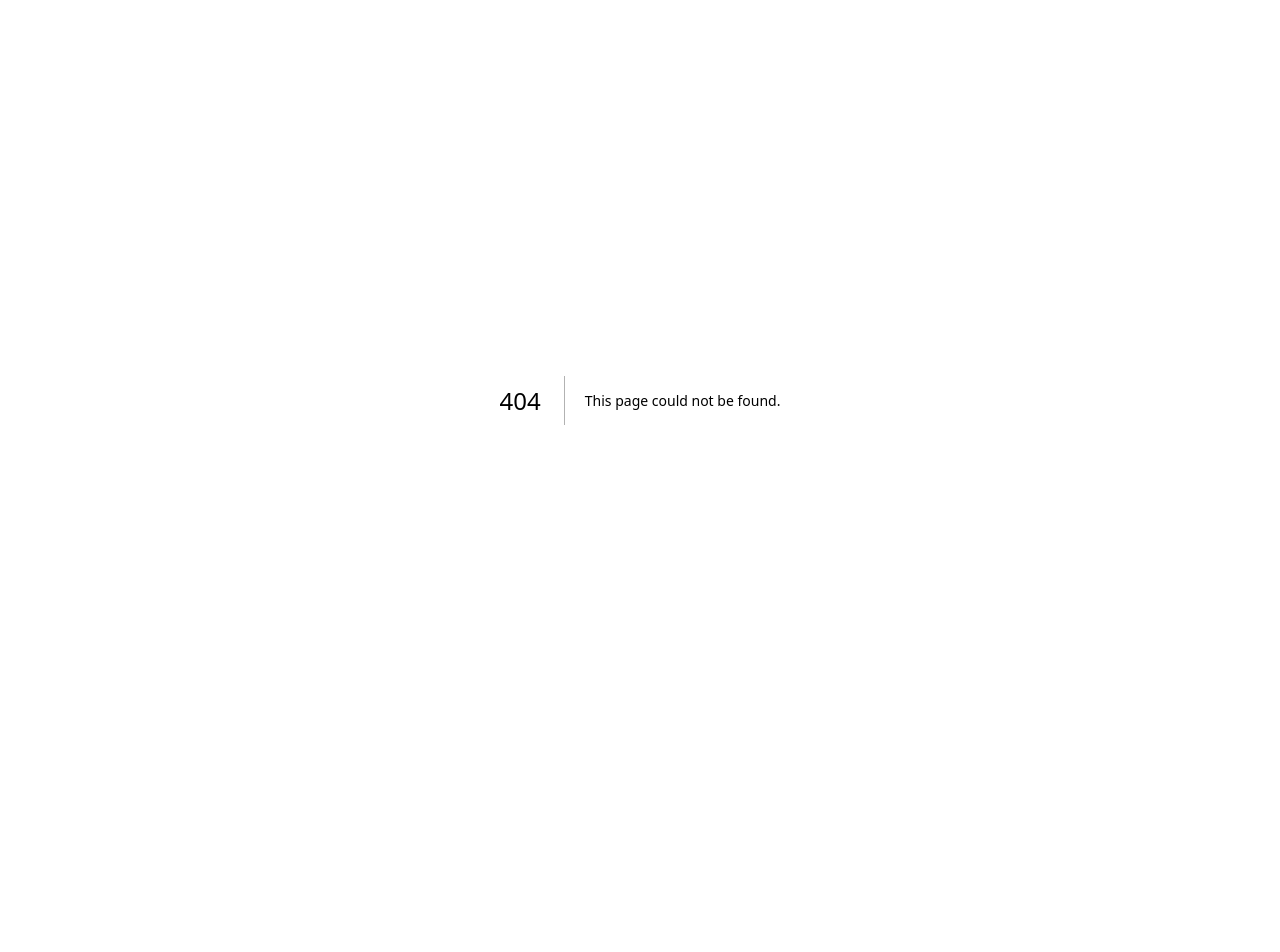
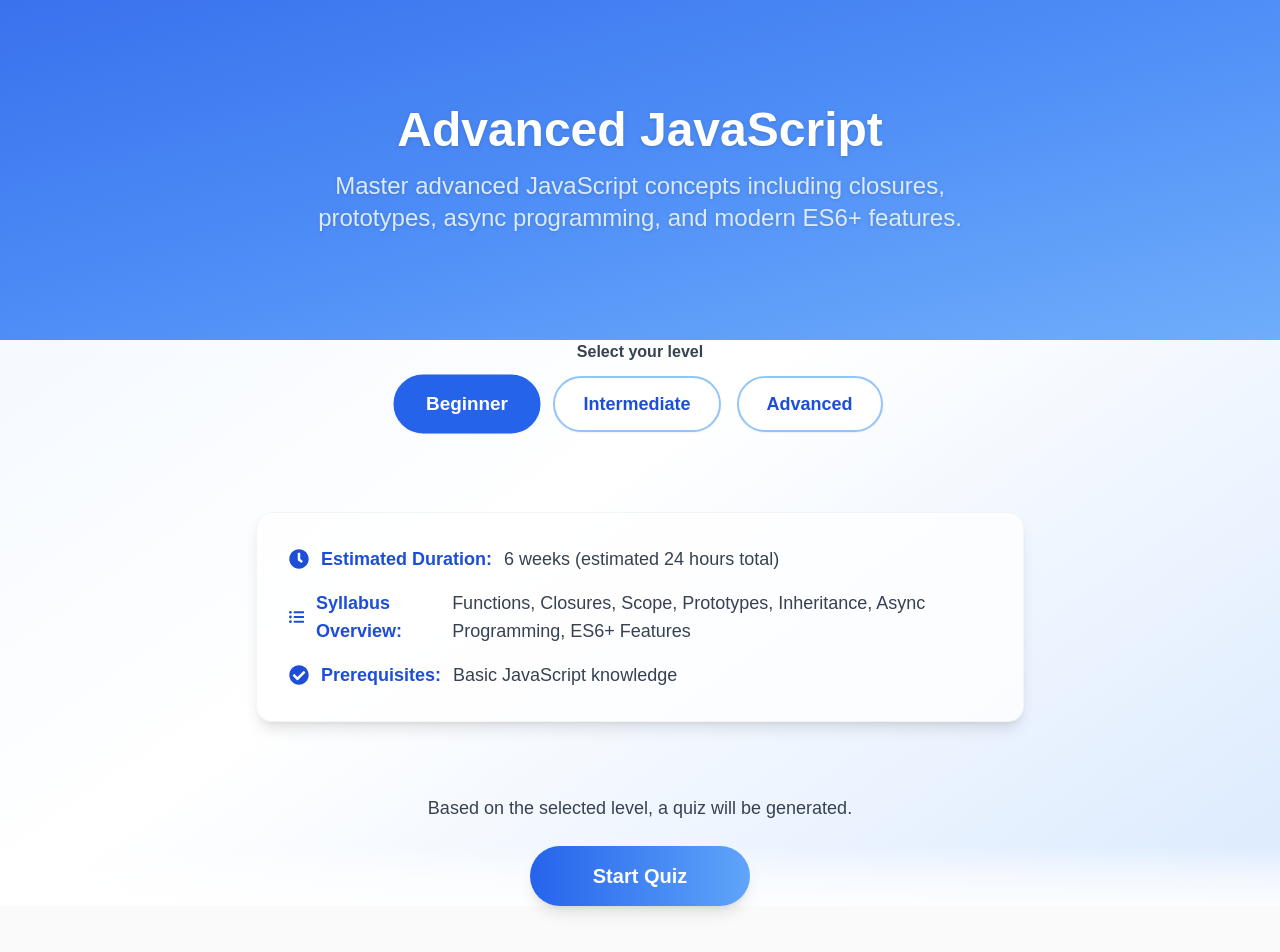
Before and after one commit to vgyanlabs/vidyut, a Next.js app: page /courses/course-1 in a window 1280 px wide. Before the commit this address had no page. Shown: the top 952 px of the page. Before the commit the page ends 800 px from the top, so only its background shows below. Built offline with nearby package versions, Linux system fonts and the light colour scheme; no server answers.

Commit message:
feature: add courses section

```diff
--- /dev/null
+++ b/app/courses/[id]/layout.jsx
@@ -0,0 +1,12 @@
+import Navbar from "@/components/Navbar";
+import Footer from "@/components/Footer";
+
+export default function CourseLayout({ children }) {
+  return (
+    <div className="min-h-screen bg-[#FAFAFA]">
+      <Navbar />
+      <main>{children}</main>
+      <Footer />
+    </div>
+  );
+}
--- /dev/null
+++ b/app/courses/[id]/page.js
@@ -0,0 +1,46 @@
+'use client';
+
+import { useState } from 'react';
+import CourseHeader from '@/components/courses/CourseHeader';
+import LevelSelector from '@/components/courses/LevelSelector';
+import CourseDetails from '@/components/courses/CourseDetails';
+import QuizStarter from '@/components/courses/QuizStarter';
+
+const MOCK_COURSE = {
+  title: 'Advanced JavaScript',
+  description:
+    'Master advanced JavaScript concepts including closures, prototypes, async programming, and modern ES6+ features.',
+  duration: '6 weeks (estimated 24 hours total)',
+  syllabus:
+    'Functions, Closures, Scope, Prototypes, Inheritance, Async Programming, ES6+ Features',
+  prerequisites: 'Basic JavaScript knowledge',
+};
+
+export default function CoursePage() {
+  const [selectedLevel, setSelectedLevel] = useState('beginner');
+
+  // In a real app, you would fetch course data and levels dynamically
+
+  const handleStartQuiz = () => {
+    // TODO: Route to quiz page for this course and level
+    alert(`Starting quiz for ${selectedLevel} level!`);
+  };
+
+  return (
+    <div className="min-h-screen w-full bg-gradient-to-br from-blue-50 via-white to-blue-100 flex flex-col">
+      <CourseHeader title={MOCK_COURSE.title} description={MOCK_COURSE.description} />
+      <main className="flex-1 w-full flex flex-col items-center px-4 pb-32 md:pb-0">
+        <LevelSelector selectedLevel={selectedLevel} onSelectLevel={setSelectedLevel} />
+        <CourseDetails
+          duration={MOCK_COURSE.duration}
+          syllabus={MOCK_COURSE.syllabus}
+          prerequisites={MOCK_COURSE.prerequisites}
+        />
+        <div className="w-full max-w-2xl mx-auto text-center mt-8">
+          <p className="mb-6 text-lg text-gray-700 font-medium">Based on the selected level, a quiz will be generated.</p>
+        </div>
+      </main>
+      <QuizStarter onStart={handleStartQuiz} disabled={false} />
+    </div>
+  );
+}
--- /dev/null
+++ b/components/courses/CourseDetails.jsx
@@ -0,0 +1,27 @@
+import { FaClock, FaListUl, FaCheckCircle } from 'react-icons/fa';
+
+export default function CourseDetails({ duration, syllabus, prerequisites }) {
+  return (
+    <section className="w-full max-w-3xl mx-auto my-10 bg-white/80 rounded-2xl shadow-lg p-8 flex flex-col md:flex-row gap-8 items-start md:items-center border border-gray-100">
+      <div className="flex-1 flex flex-col gap-4">
+        <div className="flex items-center gap-3 text-blue-700 text-lg font-semibold">
+          <FaClock className="text-xl" />
+          <span>Estimated Duration:</span>
+          <span className="font-normal text-gray-700">{duration}</span>
+        </div>
+        <div className="flex items-center gap-3 text-blue-700 text-lg font-semibold">
+          <FaListUl className="text-xl" />
+          <span>Syllabus Overview:</span>
+          <span className="font-normal text-gray-700">{syllabus}</span>
+        </div>
+        {prerequisites && (
+          <div className="flex items-center gap-3 text-blue-700 text-lg font-semibold">
+            <FaCheckCircle className="text-xl" />
+            <span>Prerequisites:</span>
+            <span className="font-normal text-gray-700">{prerequisites}</span>
+          </div>
+        )}
+      </div>
+    </section>
+  );
+}
--- /dev/null
+++ b/components/courses/CourseHeader.jsx
@@ -0,0 +1,14 @@
+export default function CourseHeader({ title, description, backgroundImage }) {
+  return (
+    <section
+      className="relative w-full min-h-[280px] md:min-h-[340px] flex flex-col justify-center items-center text-center overflow-hidden"
+      style={backgroundImage ? { backgroundImage: `url(${backgroundImage})`, backgroundSize: 'cover', backgroundPosition: 'center' } : {}}
+    >
+      <div className={`absolute inset-0 z-0 ${backgroundImage ? 'bg-black/60' : 'bg-gradient-to-br from-blue-600 via-blue-500 to-blue-400'} opacity-90`} />
+      <div className="relative z-10 max-w-3xl px-4 py-12 md:py-20">
+        <h1 className="text-4xl md:text-5xl font-extrabold text-white drop-shadow mb-4">{title}</h1>
+        <p className="text-lg md:text-2xl text-blue-100 font-medium drop-shadow max-w-2xl mx-auto">{description}</p>
+      </div>
+    </section>
+  );
+}
--- /dev/null
+++ b/components/courses/LevelSelector.jsx
@@ -0,0 +1,31 @@
+const LEVELS = [
+  { label: 'Beginner', value: 'beginner' },
+  { label: 'Intermediate', value: 'intermediate' },
+  { label: 'Advanced', value: 'advanced' },
+];
+
+export default function LevelSelector({ selectedLevel, onSelectLevel }) {
+  return (
+    <div className="w-full flex flex-col items-center mb-10">
+      <span className="text-base font-semibold text-gray-700 mb-3">Select your level</span>
+      <div className="flex gap-4 w-full justify-center">
+        {LEVELS.map((level, idx) => (
+          <button
+            key={level.value}
+            type="button"
+            className={`px-7 py-3 rounded-full border-2 text-lg font-semibold transition-all duration-200 focus:outline-none focus:ring-2 focus:ring-blue-400 focus:ring-offset-2 shadow-sm
+              ${selectedLevel === level.value
+                ? 'bg-blue-600 text-white border-blue-600 scale-105 shadow-lg'
+                : 'bg-white text-blue-700 border-blue-300 hover:bg-blue-50'}
+            `}
+            aria-pressed={selectedLevel === level.value}
+            onClick={() => onSelectLevel(level.value)}
+            style={{ minWidth: 140 }}
+          >
+            {level.label}
+          </button>
+        ))}
+      </div>
+    </div>
+  );
+}
--- /dev/null
+++ b/components/courses/QuizStarter.jsx
@@ -0,0 +1,19 @@
+export default function QuizStarter({ onStart, disabled }) {
+  return (
+    <div className="w-full flex justify-center fixed md:static bottom-0 left-0 z-30 bg-gradient-to-t from-white/90 via-white/60 to-transparent py-6 md:py-0">
+      <button
+        type="button"
+        onClick={onStart}
+        disabled={disabled}
+        className={`px-12 py-4 rounded-full font-bold text-xl transition-all duration-200 focus:outline-none focus:ring-2 focus:ring-blue-500 focus:ring-offset-2 shadow-lg
+          ${disabled
+            ? 'bg-gray-300 text-gray-500 cursor-not-allowed'
+            : 'bg-gradient-to-r from-blue-600 to-blue-400 text-white hover:scale-105 hover:shadow-xl'}
+        `}
+        style={{ minWidth: 220 }}
+      >
+        Start Quiz
+      </button>
+    </div>
+  );
+}
--- a/package.json
+++ b/package.json
@@ -15,7 +15,8 @@
     "next": "15.1.8",
     "next-auth": "^4.24.11",
     "react": "^19.0.0",
-    "react-dom": "^19.0.0"
+    "react-dom": "^19.0.0",
+    "react-icons": "^5.5.0"
   },
   "devDependencies": {
     "postcss": "^8",
```
Also changed, not shown: 1 other file (tests, documents, lock files or other folders).
